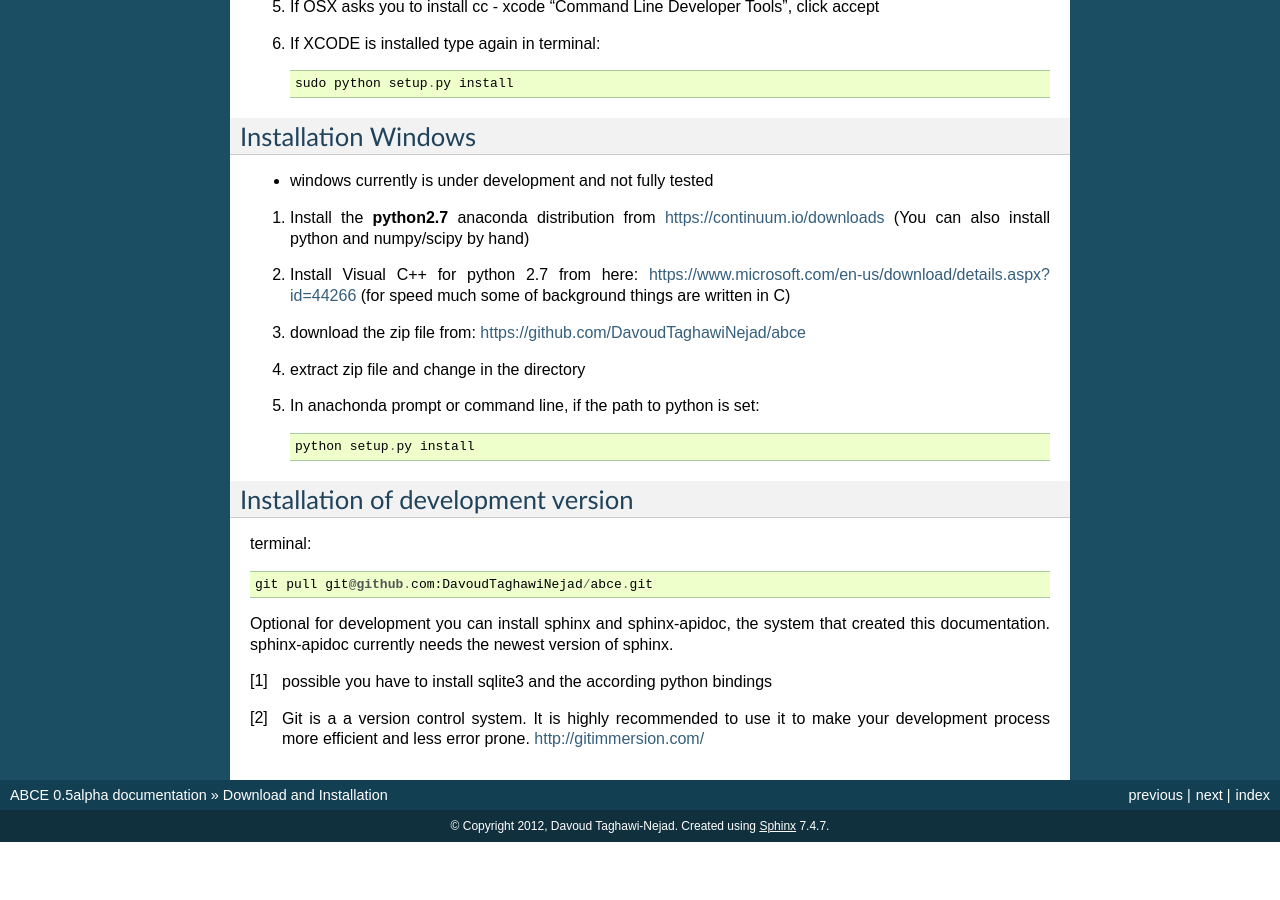
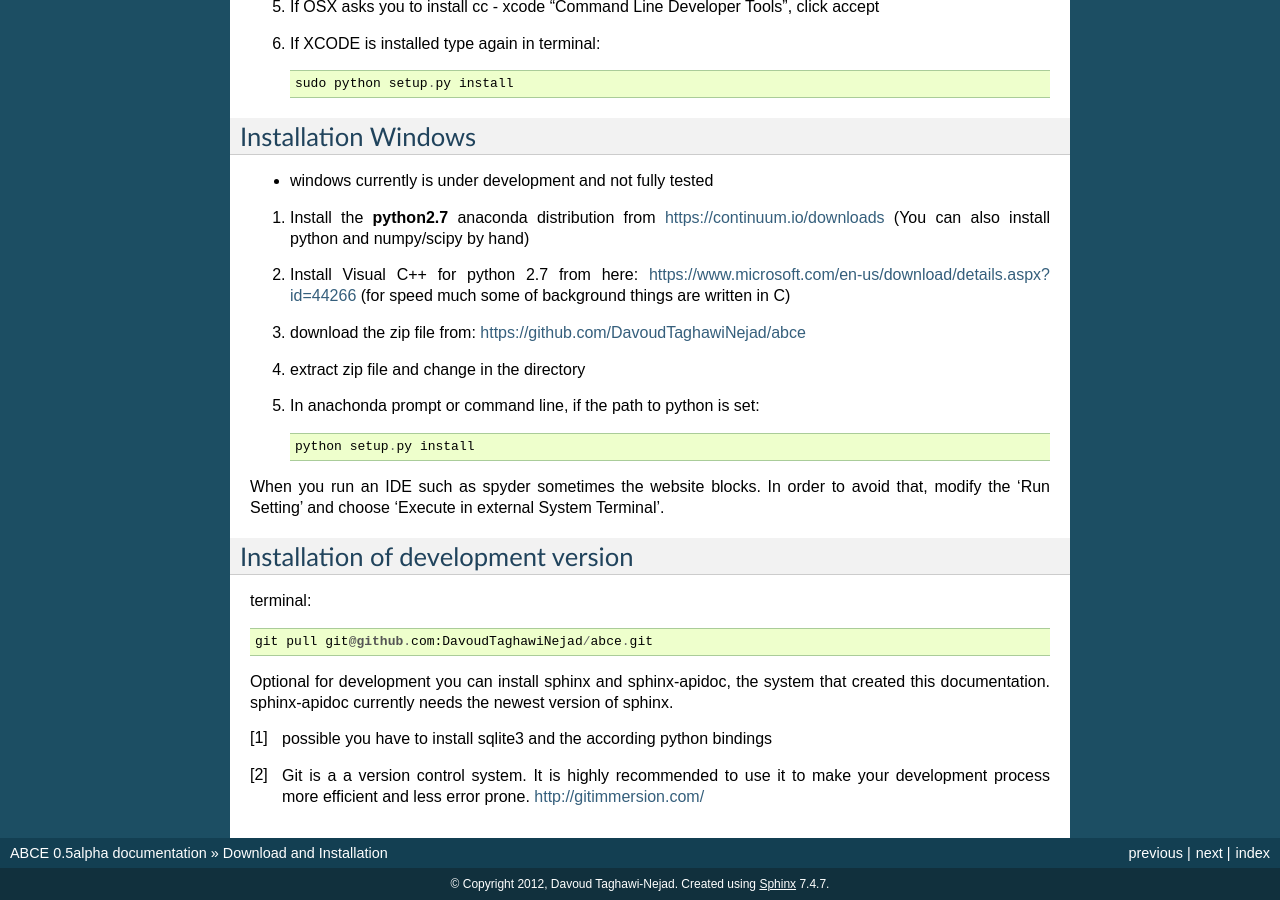
Before and after one commit to AB-CE/abce, a Sphinx documentation site: the page built from doc/installation.rst, in a window 1280 px wide and 900 px high, scrolled down 728 px. Built offline with Sphinx 7.4.7, drawn with Linux system fonts in a browser that asks for light colours; pages that are not in the unit, such as notebooks, are missing from menus; before the commit the page ends 1570 px from its top, so only the background shows below that.

```diff
--- a/doc/Quote.rst
+++ b/doc/Quote.rst
@@ -1,5 +1,5 @@
 Quote
-===========
+=====
 
 
 .. default-domain::abce.Quote
--- a/doc/installation.rst
+++ b/doc/installation.rst
@@ -64,6 +64,10 @@ Installation Windows
 
     python setup.py install
 
+When you run an IDE such as spyder sometimes the website blocks. In
+order to avoid that, modify the 'Run Setting' and choose
+'Execute in external System Terminal'.
+
 Installation of development version
 -----------------------------------
 
```
Also changed, not shown: doc/index.rst (+8 -0 lines).
